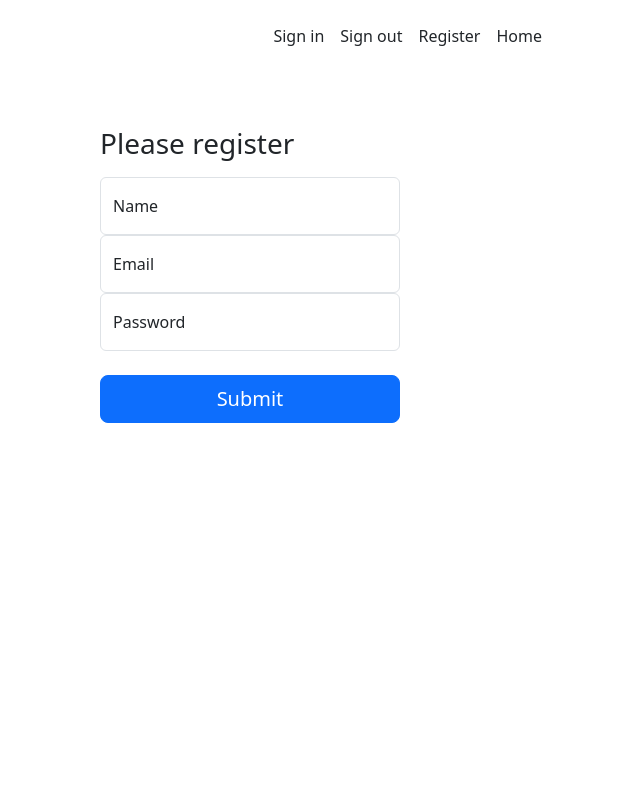
After one commit to olegp999/myapp, a Flask app: page /register in a window 1280 px wide. The commit adds this page. Shown: the whole page, without its empty margins (390-1030 px from the left). Run offline with Flask 3, Linux system fonts and the light colour scheme; some libraries are stand-ins or nearby versions.

Commit message:
added 3 pages

```diff
--- a/app.py
+++ b/app.py
@@ -1,5 +1,5 @@
 # Import necessary packages and modules
-from flask import Flask, render_template, request, redirect, url_for, jsonify
+from flask import Flask, render_template, request, redirect, url_for, jsonify, flash
 from flask_mysqldb import MySQL
 import yaml
 from flask_bootstrap import Bootstrap
@@ -11,6 +11,8 @@ import os
 # from dotenv import load_dotenv
 from mysql.connector import Error
 import mysql.connector
+from werkzeug.security import generate_password_hash, check_password_hash
+from flask_login import LoginManager, login_user, logout_user, login_required, UserMixin
 
 
 # Define the ContactForm class using FlaskForm
@@ -19,10 +21,38 @@ class ContactForm(FlaskForm):
     number = StringField('Number', validators=[DataRequired()])
     submit = SubmitField('Submit')
 
-
+class RegisterForm(FlaskForm):
+    email = StringField('Email', validators=[DataRequired()])
+    password = StringField('Password', validators=[DataRequired()])
+    name = StringField('Name', validators=[DataRequired()])
+    submit = SubmitField('Submit')
 
 # Initialize the Flask app
 app = Flask(__name__)
+
+class User(UserMixin):
+    def __init__(self, id, email, password, username):
+        self.id = id
+        self.email = email
+        self.password = password
+        self.name = username
+
+
+    @staticmethod
+    def get(id):
+        cursor = connection.cursor()
+        cursor.execute("SELECT * FROM users WHERE id=%s", (id,))
+        data = cursor.fetchone()
+        if not data:
+            return None
+        return User(data[0], data[1], data[2], data[3])
+
+login_manager = LoginManager()
+login_manager.init_app(app)
+
+@login_manager.user_loader
+def load_user(user_id):
+    return User.get(user_id)
 
 # Enable CSRF protection for the Flask app
 csrf = CSRFProtect(app)
@@ -40,7 +70,7 @@ connection = mysql.connector.connect(
 host='eu-central.connect.psdb.cloud',
 database='contact',
 user='1oikc0akh0m4t21n76zx',
-password=password,
+password='pscale_pw_SIttdFWRPOJWAGkZsjrUzzOSRKtJBo90ctsOEIyP2KJ',
 ssl_ca='/etc/ssl/cert.pem'
 )
 
@@ -48,15 +78,71 @@ ssl_ca='/etc/ssl/cert.pem'
 def front():
     return render_template('front.html')
 
+
+
+@app.route('/register', methods=['POST', 'GET'])
+def register():
+    rform = RegisterForm()
+    if request.method == 'POST':
+        password_hash=generate_password_hash(rform.password.data, method='pbkdf2:sha256:10000', salt_length=8,)
+        try:
+            with connection.cursor() as cur:
+                cur.execute("INSERT INTO users(email, password, name) VALUES (%s, %s, %s)", (rform.email.data, password_hash, rform.name.data))
+                connection.commit()
+                cur.execute("SELECT * FROM users WHERE email=%s", (rform.email.data,))
+                data = cur.fetchone()
+                cur.close()
+                user = User(data[0], data[1], data[2], data[3])
+                login_user(user)
+                return redirect(url_for('index'))
+        except:
+            return 'Error'
+
+    return render_template("register.html", form=rform)
+
+@app.route('/login', methods=['POST', 'GET'])
+def login():
+    rform = RegisterForm()
+    if request.method == 'POST':
+        try:
+          with connection.cursor() as cur:
+                cur.execute("SELECT * FROM users WHERE email=%s" , (rform.email.data,))
+                data = cur.fetchone()
+                cur.close()
+                if check_password_hash(data[2], rform.password.data):
+                    user = User(data[0], data[1], data[2], data[3])
+                    login_user(user)
+                    return redirect(url_for('index', name=data[3]))
+                else:
+                    flash('Invalid email or password')
+                    return redirect(url_for('login'))
+
+        except:
+                return 'Error'
+    return render_template('login.html', form=rform)
+
+
+@app.route('/logout')
+def logout():
+    logout_user()
+    return redirect(url_for('front'))
+
 @app.route('/projects')
 def projects():
     return render_template('projects.html')
 
+@app.route('/warning')
+def warning():
+    return render_template('projectslogin.html')
+
 # Define a route for the root URL that handles both GET and POST requests
 @app.route('/contacts', methods = ['POST', 'GET'])
+@login_required
 def index():
     # Create a ContactForm instance
     cform = ContactForm()
+
+    name = request.args.get('name')
 
     # If the form is validated on submission, insert the data into the database and redirect to the contacts page
     if request.method == 'POST' and cform.validate_on_submit():
@@ -83,7 +169,7 @@ def index():
                 cur.close()
 
                 # Render the contacts.html template with the "contacts" data and the ContactForm instance
-                return render_template('index.html', contacts=cont, form=cform)
+                return render_template('index.html', contacts=cont, form=cform, name=name)
         except:
             return 'Error'
 
@@ -129,7 +215,6 @@ def contact_update(id, name, number):
         cform.number.default = number
         cform.process()
         with connection.cursor() as cur:
-            # cur = mysql.connection.cursor()
             cur.execute("SELECT * FROM contacts WHERE  id=%s" , (id,))
             cont = cur.fetchall()
             cur.close()
--- a/static/css/main.css
+++ b/static/css/main.css
@@ -12,9 +12,7 @@
   }
 }
 
-/* @media (min-width: 992px) {
-  .rounded-lg-3 { border-radius: .3rem; }
-} */
+
 
 .b-example-divider {
   width: 100%;
@@ -85,3 +83,34 @@ a {
 a:hover {
   text-decoration: underline;
 }
+
+
+
+
+html,
+body {
+height: 100%;
+}
+
+
+
+.form-signin {
+max-width: 330px;
+padding: 15px;
+}
+
+.form-signin .form-floating:focus-within {
+z-index: 2;
+}
+
+.form-signin input[type="email"] {
+margin-bottom: -1px;
+border-bottom-right-radius: 0;
+border-bottom-left-radius: 0;
+}
+
+.form-signin input[type="password"] {
+margin-bottom: 10px;
+border-top-left-radius: 0;
+border-top-right-radius: 0;
+}
--- a/tempCodeRunnerFile.py
+++ /dev/null
@@ -1,3 +0,0 @@
-load_dotenv()
-
-# print(os.getenv("SSL_CERT"))
--- a/templates/base.html
+++ b/templates/base.html
@@ -20,7 +20,9 @@
         </a> -->
 
         <nav class="d-inline-flex mt-2 mt-md-0 ms-md-auto">
-          <a class="me-3 py-2 text-dark text-decoration-none" href="#">Login / Register</a>
+          <a class="me-3 py-2 text-dark text-decoration-none" href="{{url_for('login')}}">Sign in</a>
+          <a class="me-3 py-2 text-dark text-decoration-none" href="{{url_for('logout')}}">Sign out</a>
+          <a class="me-3 py-2 text-dark text-decoration-none" href="{{url_for('register')}}">Register</a>
           <a class="me-3 py-2 text-dark text-decoration-none" href="/">Home</a>
         </nav>
       </div>
--- /dev/null
+++ b/templates/register.html
@@ -0,0 +1,29 @@
+{% extends "base.html" %}
+
+
+
+{% block body %}
+
+  <main class="form-signin w-100 m-auto">
+    <form action="{{ url_for('register') }}" method="post">
+      <h1 class="h3 mb-3 fw-normal">Please register</h1>
+      <div class="form-floating">
+        {{ form.name(class="form-control", id="floatingInput", placeholder="name@example.com") }}
+        <label for="floatingInput">{{ form.name.label }}</label>
+      </div>
+      <div class="form-floating">
+        {{ form.email(class="form-control", id="floatingInput", placeholder="name@example.com") }}
+        <label for="floatingInput">{{ form.email.label }}</label>
+      </div>
+      <div class="form-floating">
+        {{ form.password(class="form-control", id="floatingPassword", placeholder="Password") }}
+        <label for="floatingPassword">{{ form.password.label }}</label>
+      </div>
+      {{ form.hidden_tag() }}
+      <br>
+      <button class="w-100 btn btn-lg btn-primary" type="submit">{{ form.submit.label }}</button>
+    </form>
+  </main>
+
+
+{% endblock %}
```
Also changed, not shown: templates/front.html (+2 -6 lines), templates/index.html (+14 -2 lines), templates/login.html (added, +25 -0 lines), templates/projects.html (+3 -8 lines), templates/projectslogin.html (added, +27 -0 lines).
